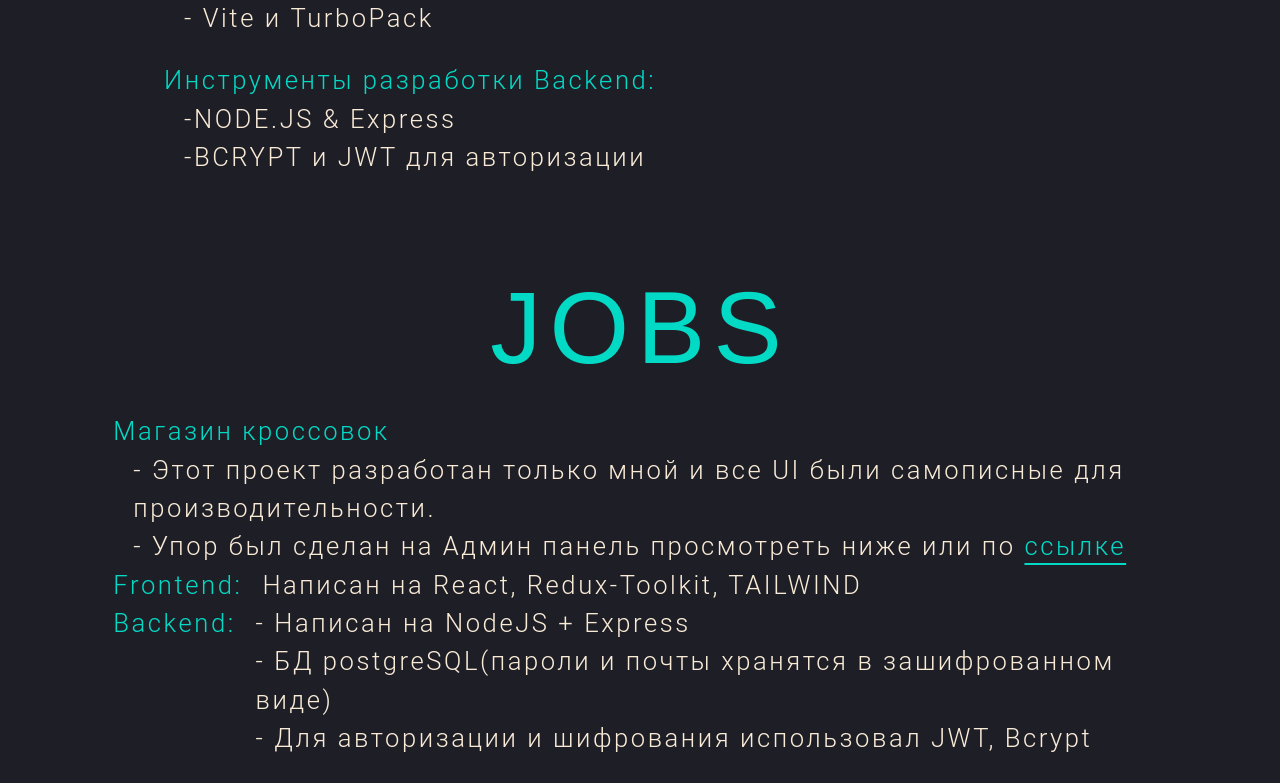
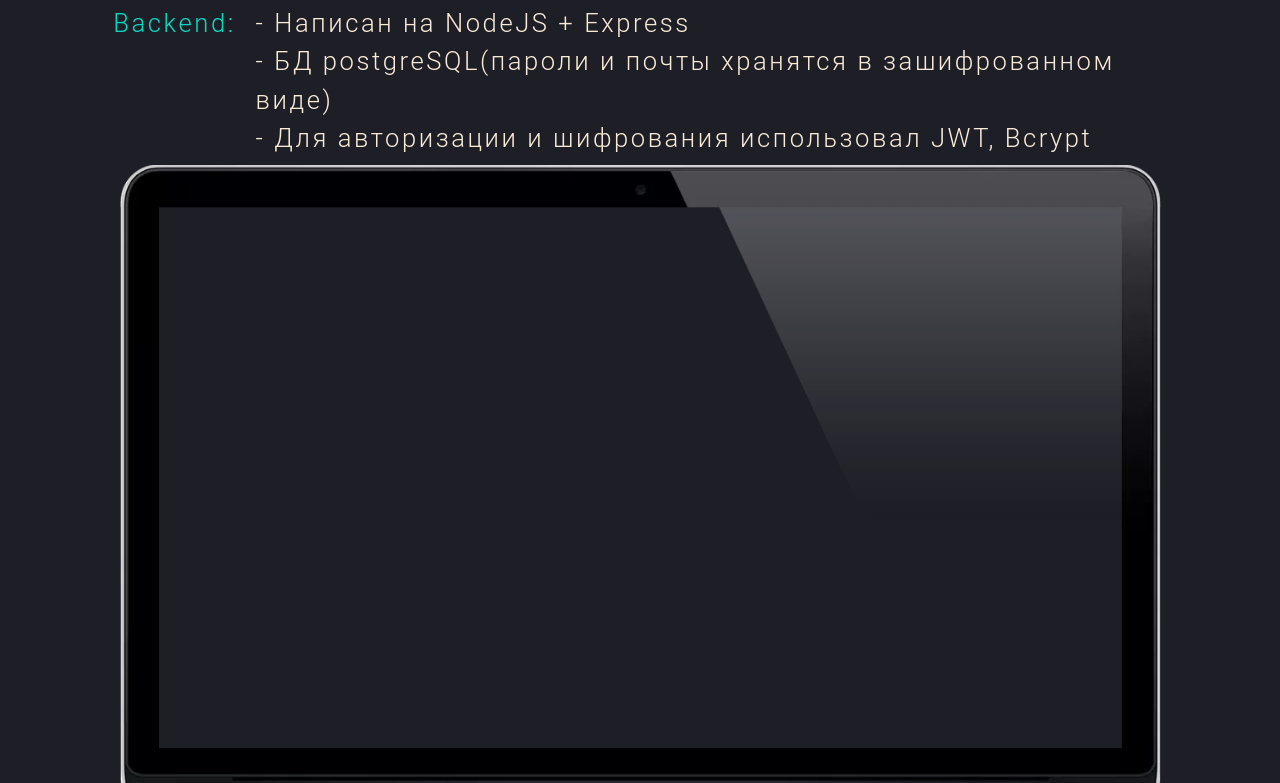
Before and after one commit to SiLLeCToff/portfolio, a Next.js app: page / in a window 1280 px wide. Shown: the part 1617-2400 px from the top of the page. Built offline with nearby package versions, Linux system fonts and the light colour scheme.

Commit message:
added laptop for player

```diff
--- a/app/components/YoutubeVideo/YoutubeVideo.tsx
+++ b/app/components/YoutubeVideo/YoutubeVideo.tsx
@@ -66,10 +66,12 @@ const YoutubeVideo: React.FC = () => {
     };
 
     return (
-        <div className="flex relative z-10 xl:w-[80%] xl:h-[110%] sm:w-[80%] sm:h-[500px] max-sm:w-[100%] max-sm:h-[300px] justify-center" ref={videoRef}>
-            <div className={styles.bg}></div>
-            <div id="youtube-player" />
-        </div>
+
+            <div className="flex absolute z-50  xl:w-[1000px] xl:h-[600px] sm:w-[80%] sm:h-[500px] max-sm:w-[100%] max-sm:h-[300px] justify-center" ref={videoRef}>
+                <div className={styles.bg}/>
+                <div id="youtube-player" />
+            </div>
+
     );
 };
 
--- a/app/page.module.css
+++ b/app/page.module.css
@@ -55,5 +55,5 @@
 .bg {
 
         background-image: url('./images/laptop.webp');
-        @apply w-[180%] absolute h-[100%] top-0 z-0  bg-contain bg-no-repeat bg-center;
+        @apply z-0 absolute xl:w-[1270px] xl:h-[800px] -translate-y-[95px]  bg-contain bg-no-repeat bg-center;
 }
--- a/app/page.tsx
+++ b/app/page.tsx
@@ -20,14 +20,14 @@ export default function Home() {
 
   return (
 
-    <main className="w-screen h-screen bg-black flex-col items-center justify-between">
+    <main className=" bg-black flex-col items-center justify-between">
 
         <nav className="nav flex w-full h-full">
             <h1>ISAEV RUSLAN</h1>
             <h3 className="span loader"><span className="m">F</span><span className="m">E</span><span className="m">R</span><span className="m">O</span><span className="m">N</span><span className="m">T</span><span className="m">E</span><span className="m">N</span><span className="m"></span><span className="m">D</span><span className="m">&nbsp;</span><span className="m">D</span><span className="m">E</span><span className="m">V</span><span className="m">E</span><span className="m">L</span><span className="m">O</span><span className="m">P</span><span className="m">E</span><span className="m">R</span></h3>
             <div className="nav-container"><a className="nav-tab" href="#tab-stack">STACK</a><a className="nav-tab" href="#tab-about">ABOUT ME</a><a className="nav-tab" href="#tab-jobs">JOBS</a><a className="nav-tab" href="#tab-contacts">CONTACTS</a></div>
         </nav>
-        <main className="main w-full">
+        <main className="main">
             <section className="slider w-full" id="tab-stack">
                 <h1>STACK</h1>
                 <h2>FRONTEND</h2>
@@ -71,7 +71,7 @@ export default function Home() {
                         - Для авторизации и шифрования использовал JWT, Bcrypt
                     </h2>
                 </div>
-                <div className=" flex w-full justify-center h-screen items-start mt-[50px] mb-[20px]">
+                <div className="relative flex w-full justify-center h-screen items-start mt-[50px] mb-[20px]">
 
                     <YoutubeVideo/>
                 </div>
```
